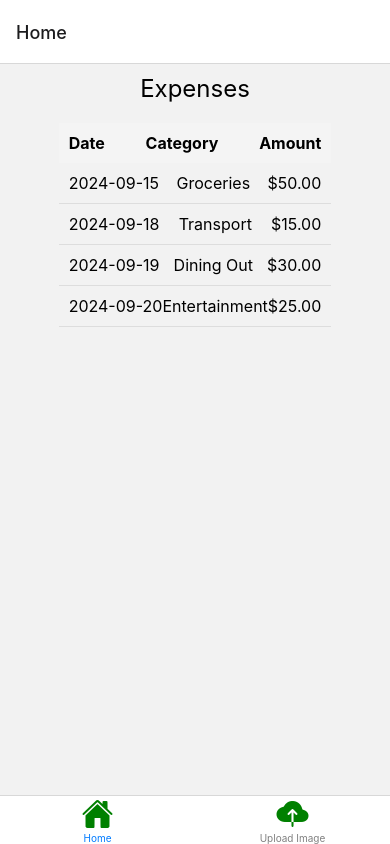
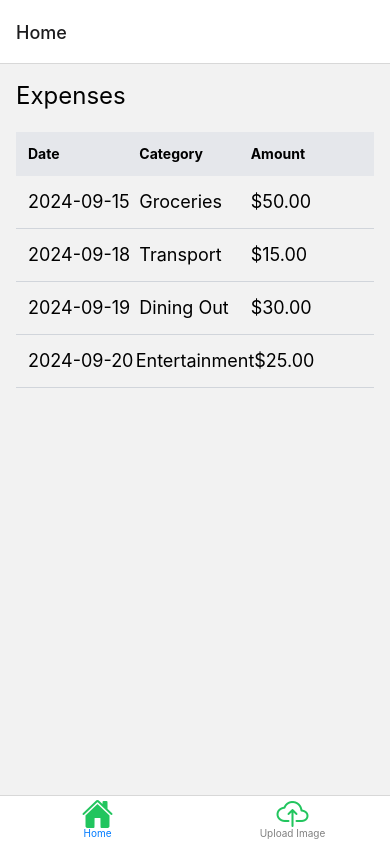
Before and after one commit to qvd808/stormhack-v2-2024, a React Native app in the folder mobile/: screen / in a window 390 px wide. Built offline with nearby package versions, Linux system fonts and the light colour scheme.

Commit message:
Update file

```diff
--- a/mobile/App.tsx
+++ b/mobile/App.tsx
@@ -1,38 +1,36 @@
-// App.js
 import React from 'react';
 import { NavigationContainer } from '@react-navigation/native';
 import { createBottomTabNavigator } from '@react-navigation/bottom-tabs';
 import Ionicons from '@expo/vector-icons/Ionicons';
 import HomeScreen from './components/HomeScreen';
 import UploadImage from './components/UploadImage';
+import { styled } from 'nativewind';
 
+// Use styled components for customization
 const Tab = createBottomTabNavigator();
+const StyledIonicons = styled(Ionicons);
 
 export default function App() {
-
   return (
     <NavigationContainer>
       <Tab.Navigator
         screenOptions={({ route }) => ({
-          tabBarIcon: ({ color, size }) => {
+          tabBarIcon: ({ color, size, focused }) => {
             let iconName;
+
+            // Styling the icons dynamically based on route and focus state
             if (route.name === 'Home') {
-              return (
-            <Ionicons name="home" size={32} color="green" />
-            // <Ionicons name="home" size={32} color="green" />
-              )
+              iconName = focused ? 'home' : 'home-outline';
+              return <StyledIonicons name={iconName} size={32} className="text-green-500" />;
             } else if (route.name === 'Upload Image') {
-              return (
-            <Ionicons name="cloud-upload" size={32} color="green" />
-              )
+              iconName = focused ? 'cloud-upload' : 'cloud-upload-outline';
+              return <StyledIonicons name={iconName} size={32} className="text-green-500" />;
             }
           },
+          tabBarActiveTintColor: '#007bff',
+          tabBarInactiveTintColor: 'gray',
+          tabBarStyle: { paddingBottom: 5, paddingTop: 5 },
         })}
-        tabBarOptions={{
-          activeTintColor: '#007bff',
-          inactiveTintColor: 'gray',
-          style: { paddingBottom: 5, paddingTop: 5 },
-        }}
       >
         <Tab.Screen name="Home" component={HomeScreen} />
         <Tab.Screen name="Upload Image" component={UploadImage} />
--- a/mobile/babel.config.js
+++ b/mobile/babel.config.js
@@ -2,5 +2,6 @@ module.exports = function(api) {
   api.cache(true);
   return {
     presets: ['babel-preset-expo'],
+    plugins: ["nativewind/babel"],
   };
 };
--- a/mobile/components/HomeScreen.jsx
+++ b/mobile/components/HomeScreen.jsx
@@ -1,7 +1,5 @@
-
 import React from 'react';
-import { View, Text, FlatList, StyleSheet } from 'react-native';
-// Home Screen - Shows the expense table
+import { View, Text, FlatList } from 'react-native';
 
 // Sample expense data
 const expenses = [
@@ -12,60 +10,29 @@ const expenses = [
 ];
 
 export default function HomeScreen() {
+  const renderItem = ({ item }) => (
+    <View className="flex-row justify-between p-3 border-b border-gray-300">
+      <Text className="text-lg flex-1">{item.date}</Text>
+      <Text className="text-lg flex-1">{item.category}</Text>
+      <Text className="text-lg flex-1">{item.amount}</Text>
+    </View>
+  );
+
   return (
-    <View style={styles.container}>
-      <Text style={styles.header}>Expenses</Text>
-      <FlatList
-        data={expenses}
-        keyExtractor={(item) => item.id}
-        renderItem={({ item }) => (
-          <View style={styles.expenseItem}>
-            <Text style={styles.expenseText}>{item.date}</Text>
-            <Text style={styles.expenseText}>{item.category}</Text>
-            <Text style={styles.expenseText}>{item.amount}</Text>
-          </View>
-        )}
-        ListHeaderComponent={
-          <View style={styles.tableHeader}>
-            <Text style={styles.tableHeaderText}>Date</Text>
-            <Text style={styles.tableHeaderText}>Category</Text>
-            <Text style={styles.tableHeaderText}>Amount</Text>
-          </View>
-        }
-      />
+    <View className="flex-1 p-4">
+      <Text className="text-2xl mb-5">Expenses</Text>
+      <View className="w-full">
+        <View className="flex-row justify-between p-3 bg-gray-200">
+          <Text className="font-bold text-sm flex-1">Date</Text>
+          <Text className="font-bold text-sm flex-1">Category</Text>
+          <Text className="font-bold text-sm flex-1">Amount</Text>
+        </View>
+        <FlatList
+          data={expenses}
+          keyExtractor={(item) => item.id}
+          renderItem={renderItem}
+        />
+      </View>
     </View>
   );
 }
-
-const styles = StyleSheet.create({
-  container: {
-    flex: 1,
-    justifyContent: 'center',
-    alignItems: 'center',
-    padding: 10,
-  },
-  header: {
-    fontSize: 24,
-    marginBottom: 20,
-  },
-  expenseItem: {
-    flexDirection: 'row',
-    justifyContent: 'space-between',
-    padding: 10,
-    borderBottomWidth: 1,
-    borderColor: '#ddd',
-  },
-  expenseText: {
-    fontSize: 16,
-  },
-  tableHeader: {
-    flexDirection: 'row',
-    justifyContent: 'space-between',
-    padding: 10,
-    backgroundColor: '#f4f4f4',
-  },
-  tableHeaderText: {
-    fontWeight: 'bold',
-    fontSize: 16,
-  },
-});
--- a/mobile/components/UploadImage.jsx
+++ b/mobile/components/UploadImage.jsx
@@ -1,45 +1,35 @@
-
-import React from 'react';
-import { useState } from "react";
+import React, { useState } from 'react';
 import { StatusBar } from "expo-status-bar";
 import * as ImagePicker from "expo-image-picker";
-import {
-    Button,
-    SafeAreaView,
-    StyleSheet,
-    Text,
-} from "react-native";
+import { Button, SafeAreaView, Text, View } from "react-native";
+import { styled } from 'nativewind';
+
+const StyledSafeAreaView = styled(SafeAreaView);
+const StyledText = styled(Text);
+const StyledButton = styled(Button);
+
 
 // Camera Screen - Placeholder for camera functionality
 export default function UploadImage() {
     const [image, setImage] = useState(null);
-    // State to hold extracted text
-    const [extractedText, setExtractedText] =
-        useState("");
+    const [extractedText, setExtractedText] = useState("");
 
-    // Function to pick an image from the
-    // device's gallery
+    // Function to pick an image from the gallery
     const pickImageGallery = async () => {
-        let result =
-            await ImagePicker.launchImageLibraryAsync({
-                mediaTypes:
-                    ImagePicker.MediaTypeOptions.Images,
+        let result = await ImagePicker.launchImageLibraryAsync({
+            mediaTypes: ImagePicker.MediaTypeOptions.Images,
             allowsEditing: true,
             base64: true,
             allowsMultipleSelection: false,
         });
+
         if (!result.canceled) {
-
-            // Perform OCR on the selected image
             performOCR(result.assets[0]);
-
-            // Set the selected image in state
             setImage(result.assets[0].uri);
         }
     };
 
-    // Function to capture an image using the
-    // device's camera
+    // Function to capture an image using the camera
     const pickImageCamera = async () => {
         let result = await ImagePicker.launchCameraAsync({
             mediaTypes: ImagePicker.MediaTypeOptions.Images,
@@ -47,27 +37,18 @@ export default function UploadImage() {
             base64: true,
             allowsMultipleSelection: false,
         });
+
         if (!result.canceled) {
-
-               // Perform OCR on the captured image
-            // Set the captured image in state
             performOCR(result.assets[0]);
             setImage(result.assets[0].uri);
         }
     };
 
-    // Function to perform OCR on an image
-    // and extract text
+    // Function to perform OCR on an image and extract text
     const performOCR = (file) => {
         let myHeaders = new Headers();
-        myHeaders.append(
-            "apikey",
-            ""
-        );
-        myHeaders.append(
-            "Content-Type",
-            "multipart/form-data"
-        );
+        myHeaders.append("apikey", "YOUR_API_KEY");
+        myHeaders.append("Content-Type", "multipart/form-data");
 
         let raw = file;
         let requestOptions = {
@@ -77,67 +58,28 @@ export default function UploadImage() {
             body: raw,
         };
 
-        // Send a POST request to the OCR API
-        fetch(
-            "https://api.apilayer.com/image_to_text/upload",
-            requestOptions
-        )
+        fetch("https://api.apilayer.com/image_to_text/upload", requestOptions)
             .then((response) => response.json())
-            .then((result) => {
-
-                // Set the extracted text in state
-                setExtractedText(result["all_text"]);
-            })
+            .then((result) => setExtractedText(result["all_text"]))
             .catch((error) => console.log("error", error));
     };
 
     return (
-        <SafeAreaView style={styles.container}>
-            <Button
+        <StyledSafeAreaView className="flex-1 justify-center items-center p-4">
+            <View className="w-full mb-4">
+                <StyledButton
                     title="Pick an image from gallery"
                     onPress={pickImageGallery}
                 />
-            <Button
+            </View>
+            <View className="w-full mb-4">
+                <StyledButton
                     title="Pick an image from camera"
                     onPress={pickImageCamera}
                 />
-            <Text style={styles.text1}>
-                {extractedText}
-            </Text>
+            </View>
+            <StyledText className="text-base text-center mt-4">{extractedText}</StyledText>
             <StatusBar style="auto" />
-        </SafeAreaView>
+        </StyledSafeAreaView>
     );
 }
-
-const styles = StyleSheet.create({
-  container: {
-    flex: 1,
-    justifyContent: 'center',
-    alignItems: 'center',
-    padding: 10,
-  },
-  header: {
-    fontSize: 24,
-    marginBottom: 20,
-  },
-  expenseItem: {
-    flexDirection: 'row',
-    justifyContent: 'space-between',
-    padding: 10,
-    borderBottomWidth: 1,
-    borderColor: '#ddd',
-  },
-  expenseText: {
-    fontSize: 16,
-  },
-  tableHeader: {
-    flexDirection: 'row',
-    justifyContent: 'space-between',
-    padding: 10,
-    backgroundColor: '#f4f4f4',
-  },
-  tableHeaderText: {
-    fontWeight: 'bold',
-    fontSize: 16,
-  },
-});
--- a/mobile/package.json
+++ b/mobile/package.json
@@ -15,6 +15,7 @@
     "expo": "~51.0.28",
     "expo-image-picker": "~15.0.7",
     "expo-status-bar": "~1.12.1",
+    "nativewind": "^2.0.11",
     "react": "18.2.0",
     "react-native": "0.74.5",
     "react-native-safe-area-context": "^4.10.5",
@@ -24,6 +25,7 @@
   "devDependencies": {
     "@babel/core": "^7.20.0",
     "@types/react": "~18.2.45",
+    "tailwindcss": "^3.3.2",
     "typescript": "^5.3.3"
   },
   "private": true
--- /dev/null
+++ b/mobile/tailwind.config.js
@@ -0,0 +1,8 @@
+/** @type {import('tailwindcss').Config} */
+module.exports = {
+  content: ["./App.{js,jsx,ts,tsx}", "./components/**/*.{js,jsx,ts,tsx}"],
+  theme: {
+    extend: {},
+  },
+  plugins: [],
+}
```
Also changed, not shown: 1 other file (tests, documents, lock files or other folders). Lines whose indentation alone changed are shown as unchanged.
